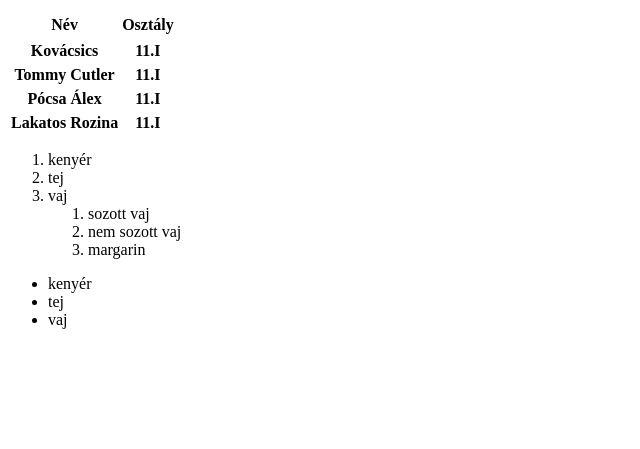
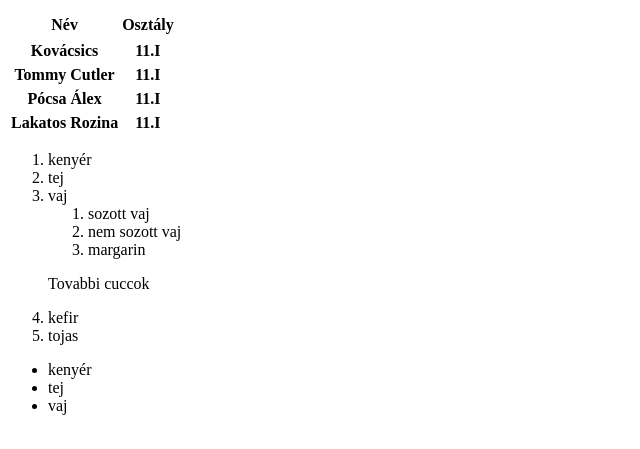
Before and after one commit to Ciganyslayer/Web-program, a plain HTML site: page index.html in a window 1280 px wide. Shown: the part 119-568 px from the top of the page, without its empty margins (0-640 px from the left). Drawn offline with Linux system fonts and the light colour scheme.

Commit message:
Update index.html

```diff
--- a/index.html
+++ b/index.html
@@ -51,6 +51,11 @@
             </ol>
         </li>
     </ol>
+    <ol start="4">
+        <p>Tovabbi cuccok</p>
+        <li>kefir</li>
+        <li>tojas</li>
+    </ol>
     <ul>
         <li>kenyér</li>
         <li>tej</li>
```
